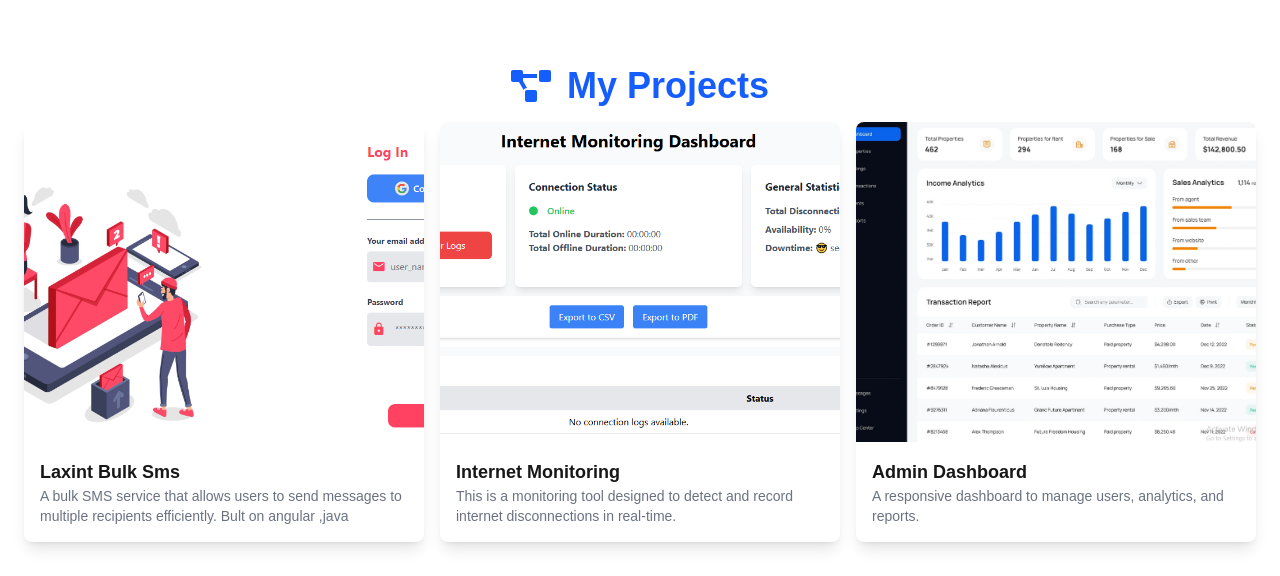
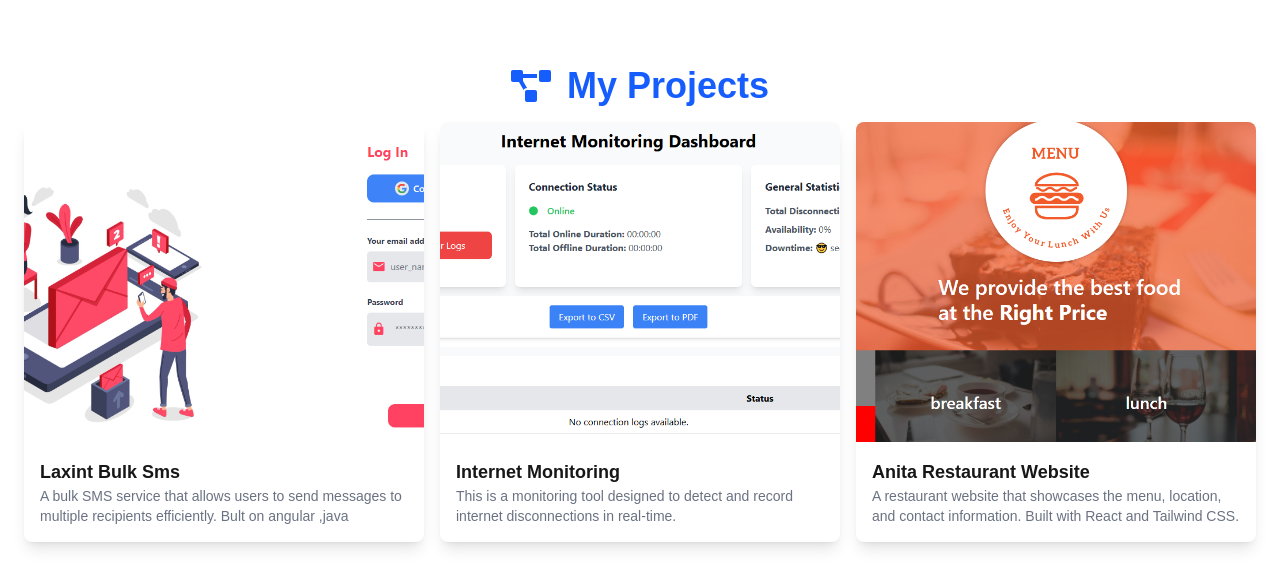
Before and after one commit to dev-kadere/Meet-Nicholas, a Next.js app: page / in a window 1280 px wide. Shown: the part 1740-2316 px from the top of the page. Built offline with nearby package versions, Linux system fonts and the light colour scheme.

Commit message:
added the anita project

```diff
--- a/sections/Projects.jsx
+++ b/sections/Projects.jsx
@@ -15,10 +15,10 @@ const projects = [
       "This is a monitoring tool designed to detect and record internet disconnections in real-time.",
   },
   {
-    image: "/admindashboard.png",
-    title: "admin dashboard",
+    image: "/anita.png",
+    title: "Anita Restaurant website",
     description:
-      "A responsive dashboard to manage users, analytics, and reports.",
+      "A restaurant website that showcases the menu, location, and contact information. Built with React and Tailwind CSS.",
   },
 ];
 
```
Also changed, not shown: public/anita.png (added).
